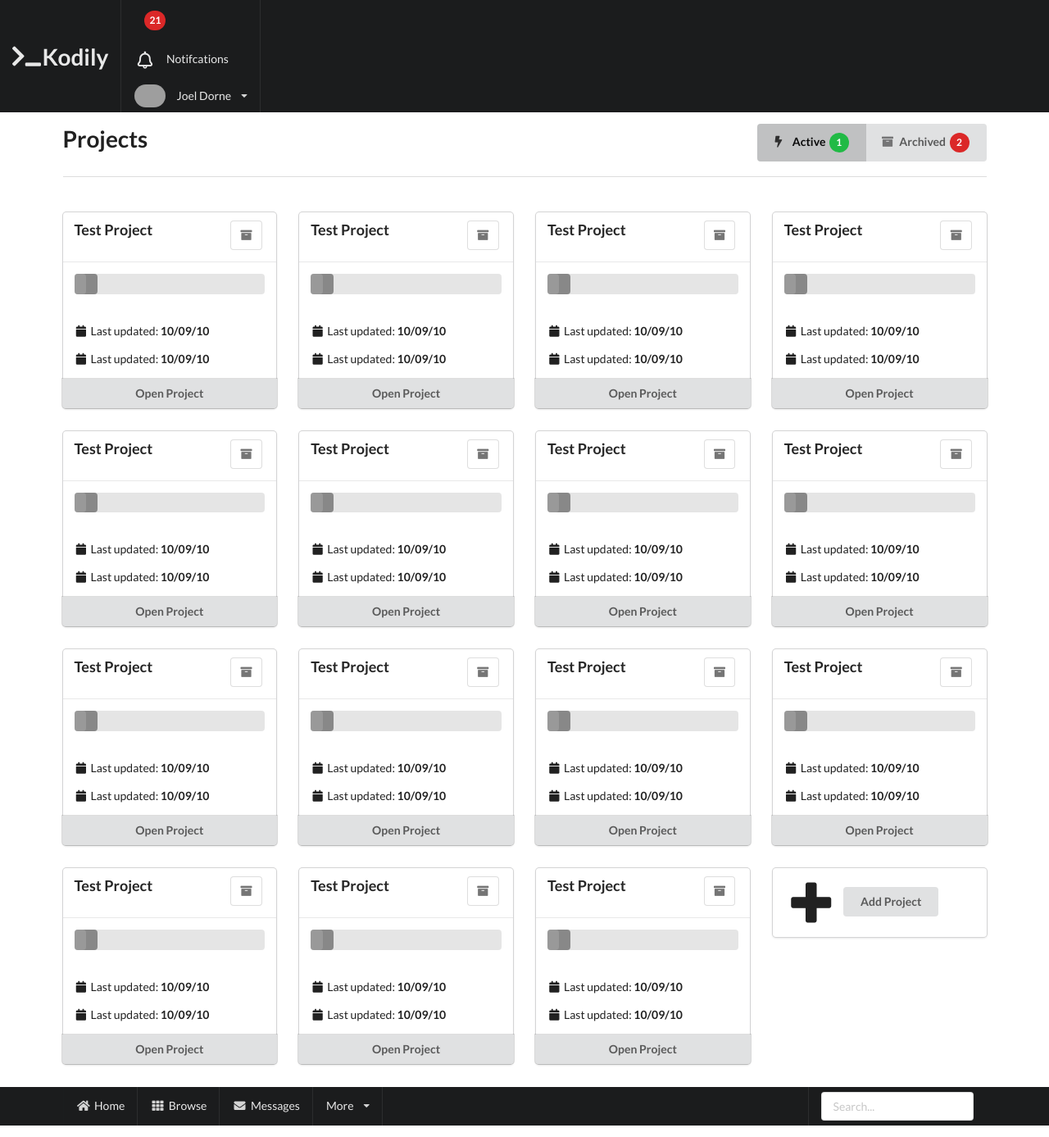
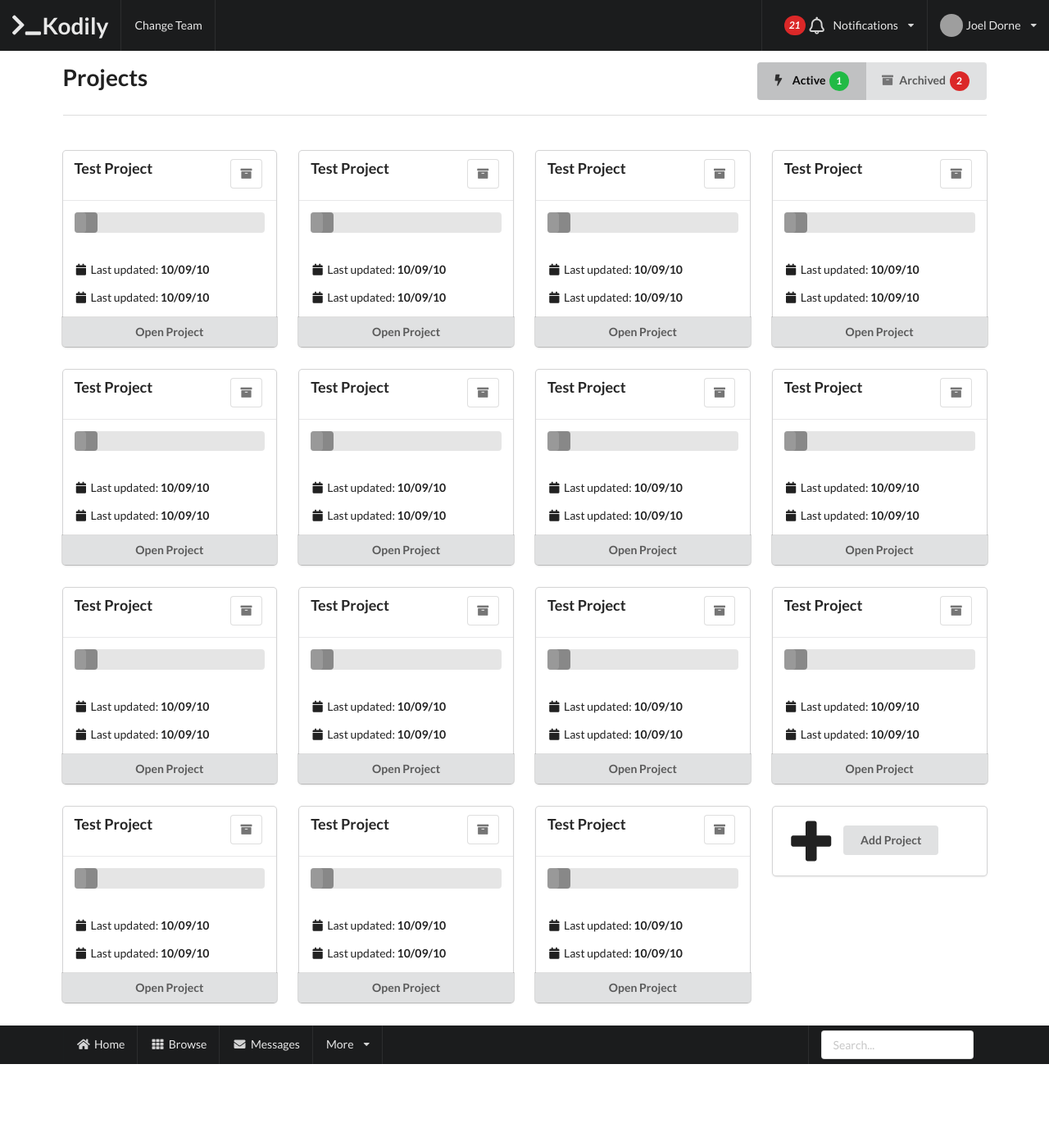
Before and after one commit to Joeldorne/Kodily, a PHP site: page /projects.php in a window 1280 px wide. Shown: the whole page at 82% size. After the commit the page ends 1298 px from the top, so only its background shows below. Run offline with PHP 8.4, Linux system fonts and the light colour scheme; some libraries are stand-ins or nearby versions; grey boxes are pictures that could not be loaded.

Commit message:
Fixed Nav Bar

```diff
--- a/src/menu/nav.php
+++ b/src/menu/nav.php
@@ -1,8 +1,8 @@
-
 <div class="ui one column grid">
   <div class="row">
     <div class="column">
-      <div class="ui menu inverted attached">
+
+<div class="ui menu attached inverted ">
   <!-- logo -->
           <div class="item">
             <div class="header">
@@ -17,32 +17,39 @@
           </div>
 
     <!-- logo end -->
+  <a class="item">
+    Change Team
+  </a>
+  <div class="right menu">
+
+<!--Dropdown -->
+
+    <div class="ui dropdown item">
+
+      <I class="ui red circular label">21</I>
+      <i class="alarm outline icon large"></i>
+      Notifications <i class="dropdown icon"></i>
+      <div class="menu">
+        <a class="item">Update 1</a>
+        <a class="item">update 2</a>
+        <a class="item">Update 3</a>
+        <div class="ui attached button"><i class="alarm icon"></i>See all</div>
+      </div>
+    </div>
+
+<!-- Dropdown end -->
 
 
-<div class="putafloatedrighthere">
-<!-- Red Note number -->
-<div class="item">
-  <a class="ui red circular label">21</a>
-</div>
 
-<!-- Note Dropdown-->
-<a class="ui dropdown item">
-    <div class="text">
-      <i class="alarm outline icon large"></i> Notifcations
-    </div>
-    <div class="menu">
-      <div class="item">Update</div>
-        <div class="item">Update</div>
-        <div class="item">See More</div>
-    </div>
-</a>
-<!-- Profile dropdown-->
 
-        <a class="ui dropdown item">
-            <div class="text">
+
+
+    <div class="ui dropdown item">
+
             <img class="ui avatar image" src="http://semantic-ui.com/images/avatar/small/jenny.jpg"> Joel Dorne
-            </div>
+
         <i class="dropdown icon"></i>
+
         <div class="menu">
 
             <div class="item"><i class="ticket icon"></i>Teams</div>
@@ -50,16 +57,22 @@
             <div class="item"><i class="ticket icon"></i>Settings</div>
             <div class="item"><i class="ticket icon"></i>Logout</div>
         </div>
-        </a>
+    </div>
+
+
+
+
+
+
 
 
 
 
 
   </div>
+</div>
 
 
 </div>
 </div>
 </div>
-  </div>
```
Also changed, not shown: src/login.php (+23 -0 lines). Lines whose indentation alone changed are shown as unchanged.
